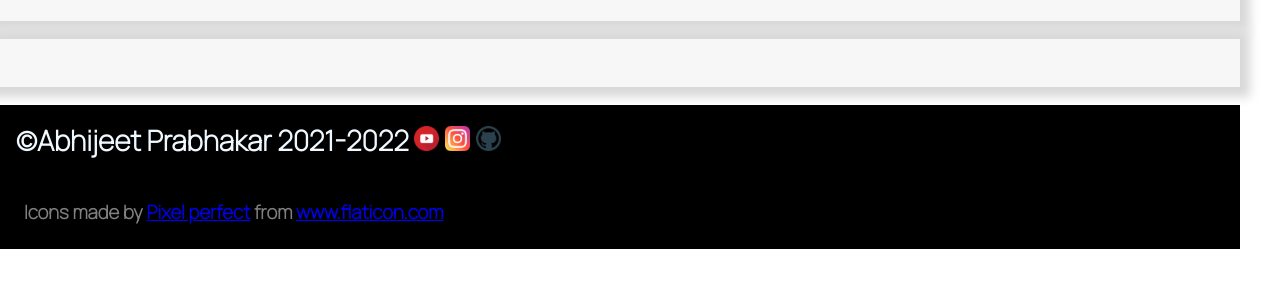
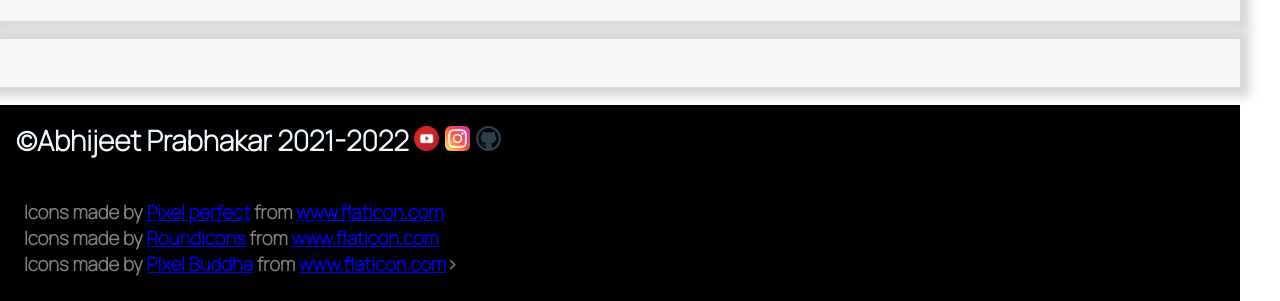
Before and after one commit to Abhijeet-prabhakar/StudentBlogs.github.io, a plain HTML site: page blogs.html in a window 1280 px wide. Shown: the part 2078-2379 px from the top of the page. Before the commit the page ends 2327 px from the top, so only its background shows below. Drawn offline with Linux system fonts and the light colour scheme; a web font is replaced by a local one.

Commit message:
Update blogs.html

```diff
--- a/blogs.html
+++ b/blogs.html
@@ -67,6 +67,8 @@
         <div class="thanks">
             <h3>Icons made by <a href="https://www.flaticon.com/authors/pixel-perfect" title="Pixel perfect">Pixel perfect</a> from <a href="https://www.flaticon.com/" title="Flaticon">www.flaticon.com</a>
             </h3>
+            <h3>Icons made by <a href="https://www.flaticon.com/authors/roundicons" title="Roundicons">Roundicons</a> from <a href="https://www.flaticon.com/" title="Flaticon">www.flaticon.com</a></h3>
+        <h3>Icons made by <a href="https://www.flaticon.com/authors/pixel-buddha" title="Pixel Buddha">Pixel Buddha</a> from <a href="https://www.flaticon.com/" title="Flaticon">www.flaticon.com</a>></h3>
             </div>
     </footer>
 </body>
```
